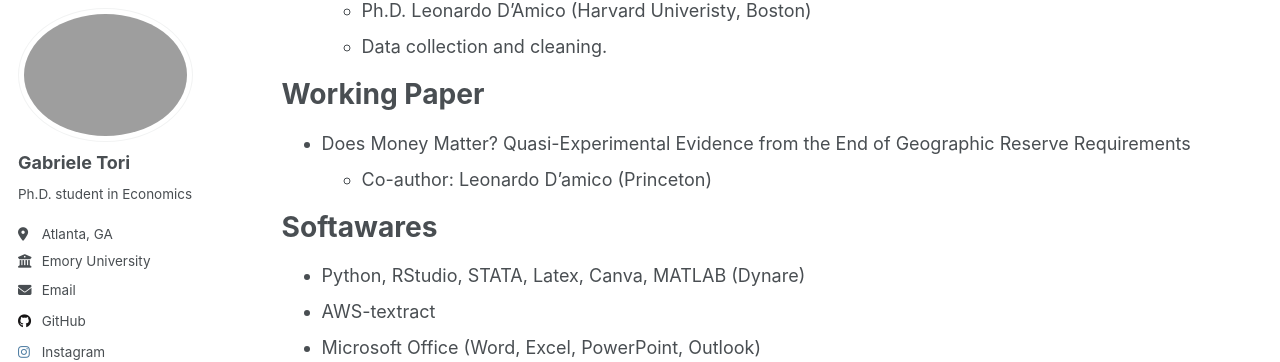
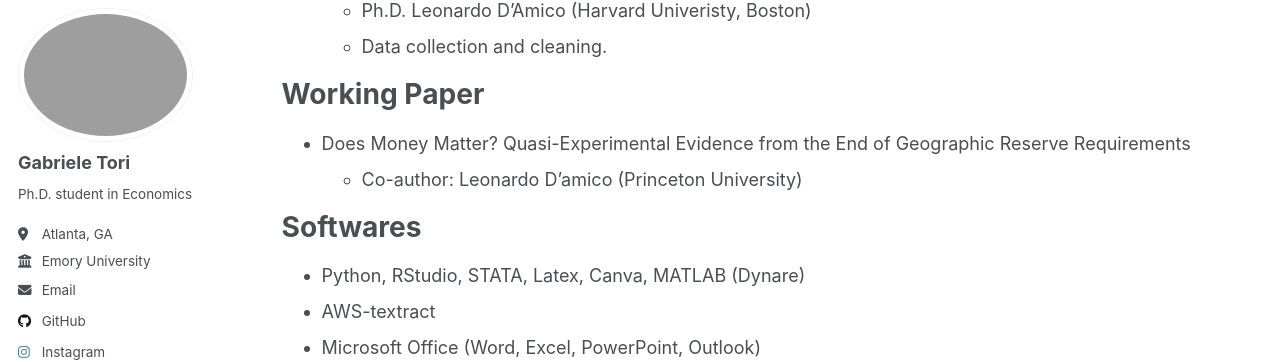
Before and after one commit to gtori7499/gtori7499.github.io, a Jekyll site: the page built from _pages/cv.md, in a window 1280 px wide and 900 px high, scrolled down 706 px. Shown: the part 91-453 px from the top of the window. Built offline with Jekyll 4.4.1, drawn with Linux system fonts in a browser that asks for light colours; a script that is not in the unit is left out.

Commit message:
Update cv.md

```diff
--- a/_pages/cv.md
+++ b/_pages/cv.md
@@ -35,9 +35,9 @@ Work experience
 Working Paper
 ======
 * Does Money Matter? Quasi-Experimental Evidence from the End of Geographic Reserve Requirements
-  * Co-author: Leonardo D'amico (Princeton)
+  * Co-author: Leonardo D'amico (Princeton University)
 
-Softawares
+Softwares
 ======
 * Python, RStudio, STATA, Latex, Canva, MATLAB (Dynare)
 * AWS-textract
```
